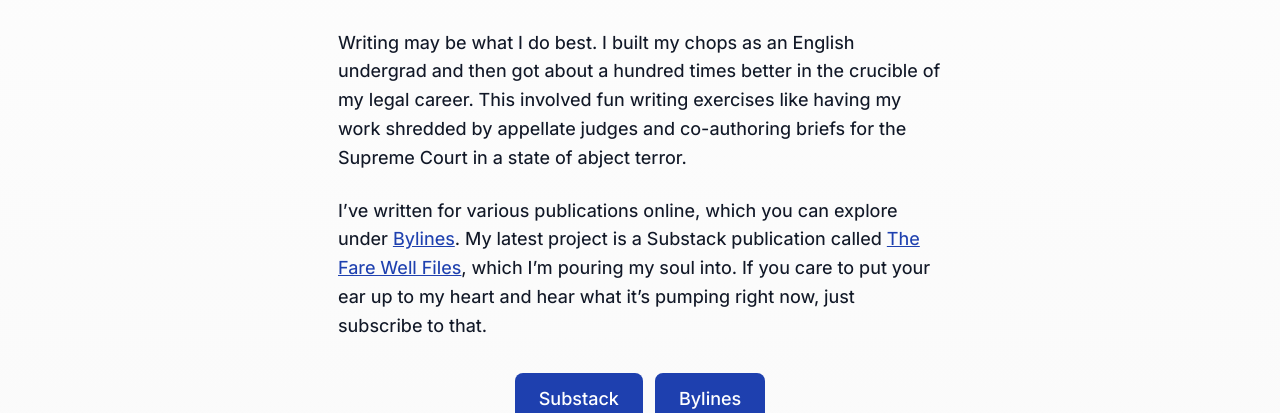
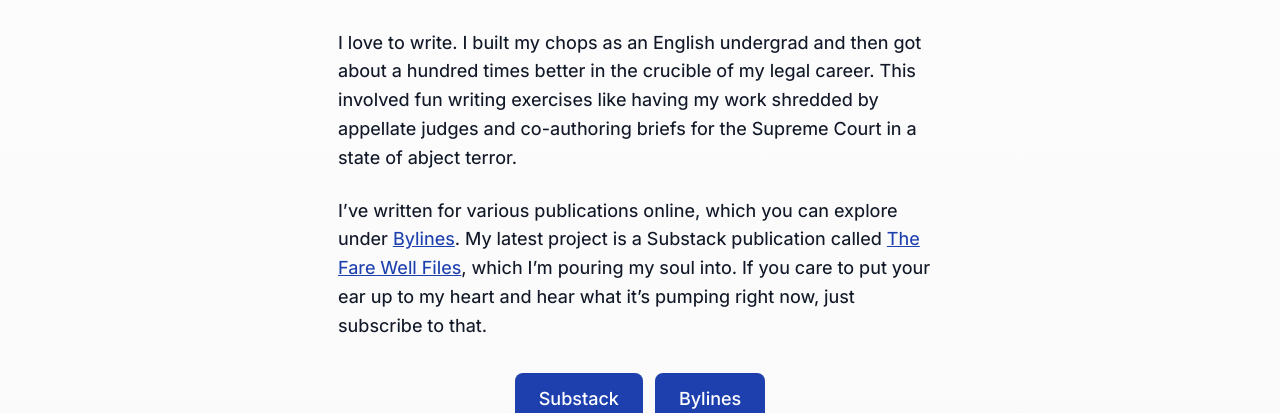
Before and after one commit to jordcall/jordcall.github.io, a website: page writing.html in a window 1280 px wide. Shown: the part 687-1100 px from the top of the page. Drawn offline with Linux system fonts and the light colour scheme.

Commit message:
wording change

```diff
--- a/writing.html
+++ b/writing.html
@@ -40,7 +40,7 @@
               </figure>
 
             <div class="content">
-                <p>Writing may be what I do best. I built my chops as an English undergrad and then got about a hundred times better in the crucible of my legal career. This involved fun writing exercises like having my work shredded by appellate judges and co-authoring briefs for the Supreme Court in a state of abject terror.
+                <p>I love to write. I built my chops as an English undergrad and then got about a hundred times better in the crucible of my legal career. This involved fun writing exercises like having my work shredded by appellate judges and co-authoring briefs for the Supreme Court in a state of abject terror.
 
               <p>I’ve written for various publications online, which you can explore under <a href="/bylines.html">Bylines</a>. My latest project is a Substack publication called <a href="/blog.html">The Fare Well Files</a>, which I’m pouring my soul into. If you care to put your ear up to my heart and hear what it’s pumping right now, just subscribe to that.
 </p>
```
